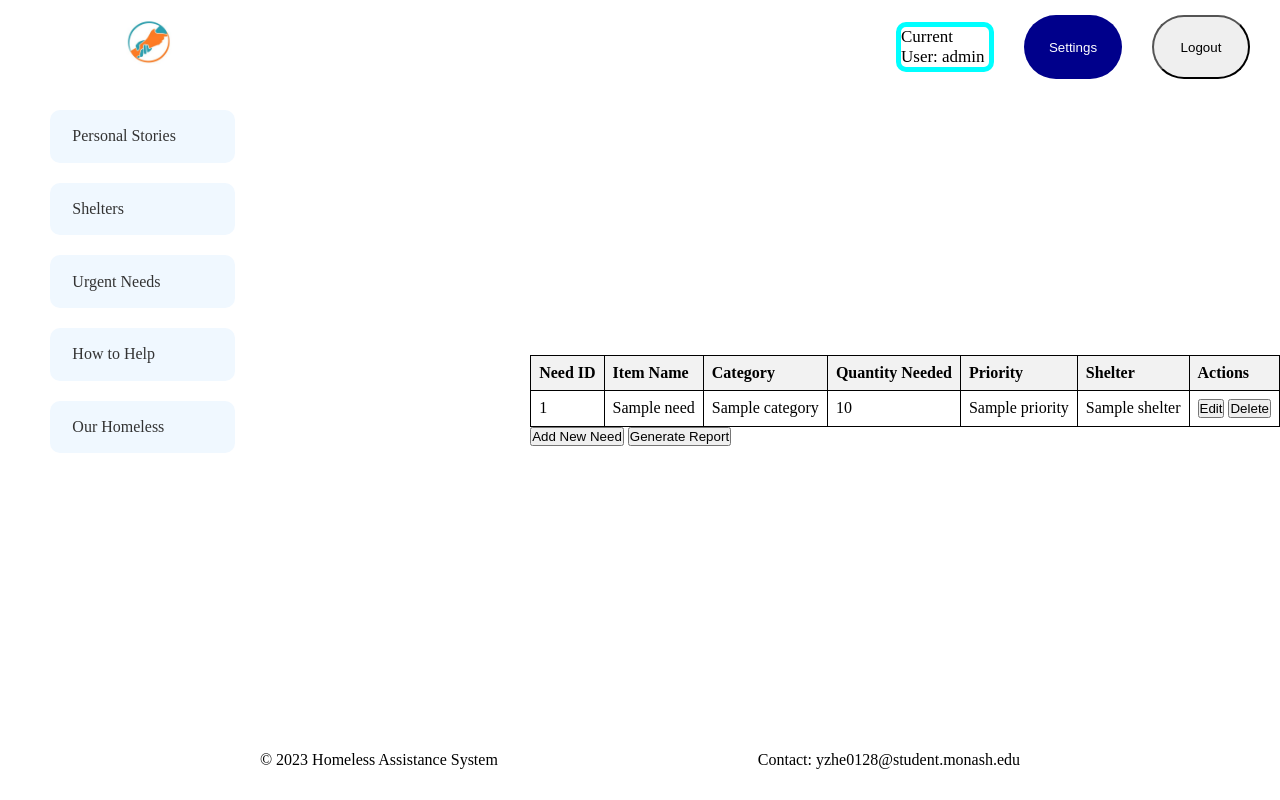
After one commit to PeiPeiLinLin/Homeless_manage_system, a Flask app: template templates/needs.html in a window 1280 px wide. The commit adds this page. Run offline with Flask 3, Linux system fonts and the light colour scheme; the template is opened without the code that fills it: most values are stand-ins (such as "Sample title", 1, 10 or a date in 2020).

Commit message:
homeless needs shelter renew

```diff
--- a/templates/homeless.html
+++ b/templates/homeless.html
@@ -49,7 +49,7 @@
             <ul>
                 <li><a href="stories" data-action="viewStories">Personal Stories</a></li>
                 <li><a href="shelter.html" data-action="viewShelters">Shelters</a></li>
-                <li><a href="needs" data-action="viewNeeds">Urgent Needs</a></li>
+                <li><a href="needs.html" data-action="viewNeeds">Urgent Needs</a></li>
                 <li><a href="donations" data-action="viewDonations">How to Help</a></li>
                 <li><a href="homeless.html" data-action="homeless_list">Our Homeless</a></li>
             </ul>
@@ -66,8 +66,9 @@
                             <th>Age</th>
                             <th>Current Shelter</th>
                             <th>Health Condition</th>
+                            <th>Homeless Level</th>
                             <th>Needs</th>
-                            <th>Homeless Level</th>
+
                         </tr>
                     </thead>
                     <tbody>
--- /dev/null
+++ b/templates/needs.html
@@ -0,0 +1,212 @@
+<!DOCTYPE html>
+<html lang="en">
+<head>
+    <meta charset="UTF-8">
+    <meta name="viewport" content="width=device-width, initial-scale=1.0">
+    <title>Urgent Needs Management</title>
+    <link rel="stylesheet" href="/static/style.css">
+</head>
+<body>
+    <div class="header">
+        <div class="logo">
+            <a href="/" class="logo">
+                <img src="/static/image/Helping hands.jpg" alt="Helping Hands Logo">
+            </a>
+        </div>
+        <div class="side">
+            <div class="log"><p>Current User: admin</p></div>
+            <div class="setting"><button id="settingBtn">Settings</button></div>
+            <div class="log"><button id="logoutBtn">Logout</button></div>
+        </div>
+    </div>
+
+    <!-- Logout Modal -->
+    <div id="logoutModal" class="modal">
+        <div class="modal-content">
+            <span class="close">&times;</span>
+            <h2>Confirm Logout</h2>
+            <p>Are you sure you want to logout?</p>
+            <button id="logoutConfirm">Confirm</button>
+            <button id="logoutCancel">Cancel</button>
+        </div>
+    </div>
+
+    <!-- Settings Modal -->
+    <div id="languageModal" class="modal">
+        <div class="modal-content">
+            <span class="close">&times;</span>
+            <h2>Language Settings</h2>
+            <select id="languageSelect">
+                <option value="en">English</option>
+                <option value="zh">中文</option>
+            </select>
+            <button id="saveLangBtn">Save</button>
+        </div>
+    </div>
+
+    <div class="content">
+        <div class="sidebar">
+            <ul>
+                <li><a href="stories" data-action="viewStories">Personal Stories</a></li>
+                <li><a href="shelter.html" data-action="viewShelters">Shelters</a></li>
+                <li><a href="needs.html" data-action="viewNeeds">Urgent Needs</a></li>
+                <li><a href="donations" data-action="viewDonations">How to Help</a></li>
+                <li><a href="homeless.html" data-action="homeless_list">Our Homeless</a></li>
+            </ul>
+        </div>
+
+        <div class="main_content">
+            <div class="table_block">
+                <!-- Urgent Needs Table -->
+                <table>
+                    <thead>
+                        <tr>
+                            <th>Need ID</th>
+                            <th>Item Name</th>
+                            <th>Category</th>
+                            <th>Quantity Needed</th>
+                            <th>Priority</th>
+                            <th>Shelter</th>
+                            <th>Actions</th>
+                        </tr>
+                    </thead>
+                    <tbody>
+                        {% for need in needs %}
+                            <tr>
+                                <td>{{ need.id }}</td>
+                                <td>{{ need.item_name }}</td>
+                                <td>{{ need.category }}</td>
+                                <td>{{ need.quantity }}</td>
+                                <td>{{ need.priority }}</td>
+                                <td>{{ need.shelter.name if need.shelter else 'General' }}</td>
+                                <td>
+                                    <button class="editNeedBtn"
+                                        data-id="{{ need.id }}"
+                                        data-name="{{ need.item_name }}"
+                                        data-category="{{ need.category }}"
+                                        data-quantity="{{ need.quantity }}"
+                                        data-priority="{{ need.priority }}"
+                                        data-shelter="{{ need.shelter_id }}">
+                                        Edit
+                                    </button>
+                                    <button class="deleteNeedBtn" data-id="{{ need.id }}">Delete</button>
+                                </td>
+                            </tr>
+                        {% endfor %}
+                    </tbody>
+                </table>
+            </div>
+
+            <div class="action_buttons">
+                <button id="addNeedBtn">Add New Need</button>
+                <button id="viewNeedsReportBtn">Generate Report</button>
+            </div>
+        </div>
+    </div>
+
+    <!-- Add Need Modal -->
+    <div id="addNeedModal" class="modal">
+        <div class="modal-content">
+            <span class="close">&times;</span>
+            <h3>Add New Urgent Need</h3>
+            <form id="addNeedForm" action="/add_need" method="POST">
+                <label for="item_name">Item Name:</label>
+                <input type="text" id="addNeedName" name="item_name" required>
+
+                <label for="category">Category:</label>
+                <select id="addNeedCategory" name="category">
+                    <option value="Food">Food</option>
+                    <option value="Clothing">Clothing</option>
+                    <option value="Hygiene">Hygiene</option>
+                    <option value="Medical">Medical</option>
+                    <option value="Other">Other</option>
+                </select>
+
+                <label for="quantity">Quantity Needed:</label>
+                <input type="number" id="addNeedQuantity" name="quantity" min="1" required>
+
+                <label for="priority">Priority:</label>
+                <select id="addNeedPriority" name="priority">
+                    <option value="High">High</option>
+                    <option value="Medium">Medium</option>
+                    <option value="Low">Low</option>
+                </select>
+
+                <label for="shelter_id">Shelter (optional):</label>
+                <select id="addNeedShelter" name="shelter_id">
+                    <option value="">General Need</option>
+                    {% for shelter in shelters %}
+                        <option value="{{ shelter.id }}">{{ shelter.name }}</option>
+                    {% endfor %}
+                </select>
+
+                <button type="submit">Add Need</button>
+            </form>
+        </div>
+    </div>
+
+    <!-- Edit Need Modal -->
+    <div id="editNeedModal" class="modal">
+        <div class="modal-content">
+            <span class="close">&times;</span>
+            <h3>Edit Urgent Need</h3>
+            <form id="editNeedForm" action="/edit_need" method="POST">
+                <input type="hidden" id="editNeedId" name="need_id">
+
+                <label for="editNeedName">Item Name:</label>
+                <input type="text" id="editNeedName" name="item_name" required>
+
+                <label for="editNeedCategory">Category:</label>
+                <select id="editNeedCategory" name="category">
+                    <option value="Food">Food</option>
+                    <option value="Clothing">Clothing</option>
+                    <option value="Hygiene">Hygiene</option>
+                    <option value="Medical">Medical</option>
+                    <option value="Other">Other</option>
+                </select>
+
+                <label for="editNeedQuantity">Quantity Needed:</label>
+                <input type="number" id="editNeedQuantity" name="quantity" min="1" required>
+
+                <label for="editNeedPriority">Priority:</label>
+                <select id="editNeedPriority" name="priority">
+                    <option value="High">High</option>
+                    <option value="Medium">Medium</option>
+                    <option value="Low">Low</option>
+                </select>
+
+                <label for="editNeedShelter">Shelter (optional):</label>
+                <select id="editNeedShelter" name="shelter_id">
+                    <option value="">General Need</option>
+                    {% for shelter in shelters %}
+                        <option value="{{ shelter.id }}">{{ shelter.name }}</option>
+                    {% endfor %}
+                </select>
+
+                <button type="submit">Save Changes</button>
+            </form>
+        </div>
+    </div>
+
+    <!-- Delete Need Modal -->
+    <div id="deleteNeedModal" class="modal">
+        <div class="modal-content">
+            <span class="close">&times;</span>
+            <h3>Confirm Deletion</h3>
+            <p>Are you sure you want to delete this urgent need record?</p>
+            <form id="deleteNeedForm" action="/delete_need" method="POST">
+                <input type="hidden" id="deleteNeedId" name="need_id">
+                <button type="submit">Confirm Delete</button>
+                <button type="button" id="deleteNeedCancel">Cancel</button>
+            </form>
+        </div>
+    </div>
+
+    <div class="footer">
+        <p>© 2023 Homeless Assistance System</p>
+        <p>Contact: yzhe0128@student.monash.edu</p>
+    </div>
+
+    <script src="/static/script.js"></script>
+</body>
+</html>
--- a/templates/shelter.html
+++ b/templates/shelter.html
@@ -49,7 +49,7 @@
             <ul>
                 <li><a href="stories" data-action="viewStories">Personal Stories</a></li>
                 <li><a href="shelter.html" data-action="viewShelters">Shelters</a></li>
-                <li><a href="needs" data-action="viewNeeds">Urgent Needs</a></li>
+                <li><a href="needs.html" data-action="viewNeeds">Urgent Needs</a></li>
                 <li><a href="donations" data-action="viewDonations">How to Help</a></li>
                 <li><a href="homeless.html" data-action="homeless_list">Our Homeless</a></li>
             </ul>
```
